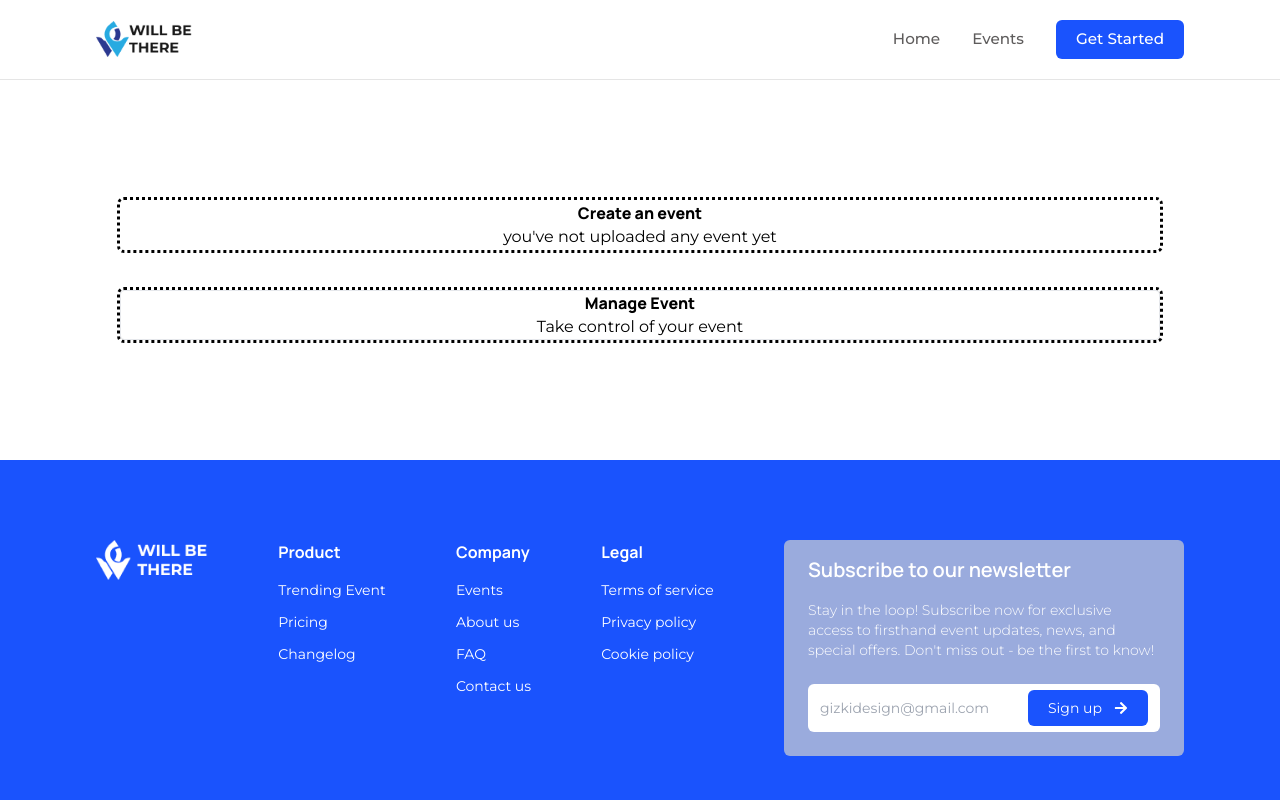
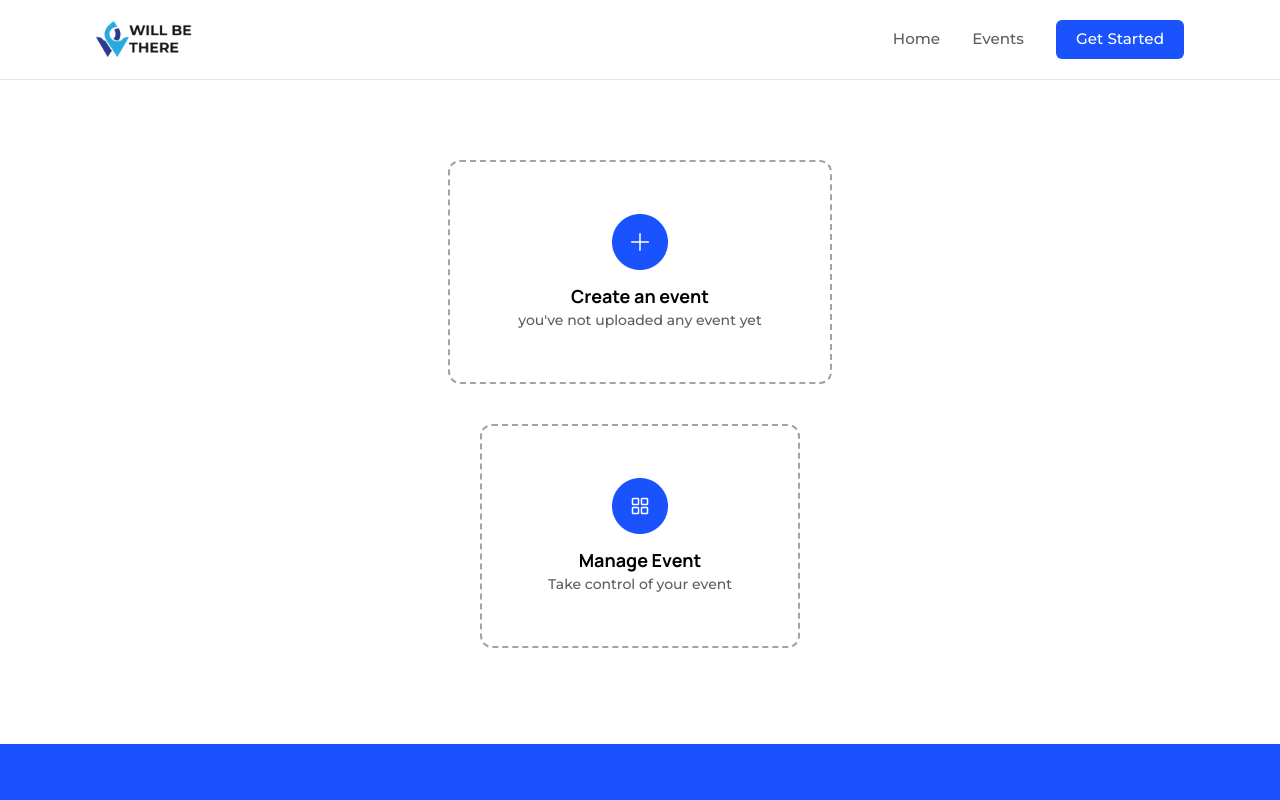
Before and after one commit to WILL-BE-THERE/WILL-BE-THERE, a React (Vite) app in the folder Frontend-React/: page /host in a window 1280 px wide. Shown: the top 800 px of the page. Built offline with nearby package versions, Linux system fonts and the light colour scheme.

Commit message:
styled the host page, edited the sign up page, and created the registration successful page. also added icons for the host page

```diff
--- /dev/null
+++ b/Frontend-React/src/components/RegistrationSuccessful.tsx
@@ -0,0 +1,29 @@
+import { Link } from 'react-router-dom'
+import successfulIcon from '../assets/successful-icon.png'
+
+const RegistrationSuccessful = () => {
+  return (
+    <div className="fixed top-0 left-0 h-screen w-screen bg-[#B5B5B5]/80 flex justify-center items-center z-50">
+      <div className="bg-white p-4 rounded-md h-[23rem] w-[20rem] flex flex-col items-center justify-center">
+        <div className="w-1/2 mb-5">
+          <img
+            src={successfulIcon}
+            alt="Icon for successful"
+            className="w-full"
+          />
+        </div>
+        <h1 className="text-xl font-semibold text-center mb-3">
+          Your account registration was successful
+        </h1>
+
+        <Link
+          to="/login"
+          className="w-fit py-2 px-6 mt-5 bg-blue-700 text-white rounded-md text-sm"
+        >
+          Login
+        </Link>
+      </div>
+    </div>
+  )
+}
+export default RegistrationSuccessful
--- a/Frontend-React/src/pages/HostPage.tsx
+++ b/Frontend-React/src/pages/HostPage.tsx
@@ -1,16 +1,30 @@
+import createEventIcon from '../assets/create-event-icon.png'
+import manageEventIcon from '../assets/manage-event-icon.png'
+
 const HostPage = () => {
   return (
-    <div className="items-center bg-white p-20">
-        <section className="border  border-white rounded outline-dotted m-10 text-center">
-            <h1 className="font-extrabold font-weight-800">Create an event</h1>
-            <p>you've not uploaded any event yet</p>
-        </section>
-        <section className="border  rounded outline-dotted m-10 text-center">
-            <h1 className="font-extrabold font-weight-800">Manage Event</h1>
-            <p>Take control of your event</p>
-        </section>
+    <div className="flex flex-col justify-center items-center bg-white pt-20 pb-24">
+      <section className="border-2 border-dashed border-neutral-400 rounded-xl text-center cursor-pointer flex flex-col items-center justify-center h-56 w-80 sm:w-96">
+        <div className="mb-3">
+          <img src={createEventIcon} alt="Create event icon" />
+        </div>
+        <h1 className="font-bold text-lg">Create an event</h1>
+        <p className="text-sm text-neutral-200 font-medium">
+          you've not uploaded any event yet
+        </p>
+      </section>
+
+      <section className="border-2 border-dashed border-neutral-400 rounded-xl text-center cursor-pointer flex flex-col items-center justify-center h-56 w-72 sm:w-80 mt-10">
+        <div className="mb-3">
+          <img src={manageEventIcon} alt="Manage event icon" />
+        </div>
+        <h1 className="font-bold text-lg">Manage Event</h1>
+        <p className="text-sm text-neutral-200 font-medium">
+          Take control of your event
+        </p>
+      </section>
     </div>
-  );
+  )
 }
 
-export default HostPage;
+export default HostPage
--- a/Frontend-React/src/pages/SignUpPage.tsx
+++ b/Frontend-React/src/pages/SignUpPage.tsx
@@ -7,6 +7,7 @@ import appleIcon from '../assets/apple-icon.png'
 import fbIcon from '../assets/fb-icon.png'
 import { FaRegEye, FaRegEyeSlash } from 'react-icons/fa6'
 import { ChangeEvent, FormEvent, useState } from 'react'
+import RegistrationSuccessful from '../components/RegistrationSuccessful'
 
 const SignUpPage = () => {
   const initialDetails = {
@@ -28,6 +29,7 @@ const SignUpPage = () => {
   const [userInfo, setUserInfo] = useState(initialDetails)
   const [errors, setErrors] = useState(false)
   const [passErrors, setPassErrors] = useState(false)
+  const [regSuccessFull, setRegSuccessful] = useState(false)
 
   const handleChange = (e: ChangeEvent<HTMLInputElement>) => {
     const { name, value } = e.target
@@ -46,8 +48,10 @@ const SignUpPage = () => {
       userInfo.lastName &&
       userInfo.password.match(passRegex) &&
       userInfo.confirmPassword.match(passRegex)
-    )
+    ) {
       setUserInfo(initialDetails)
+      setRegSuccessful(true)
+    }
 
     if (!emailRegex.test(userInfo.email)) {
       setErrors(true)
@@ -66,6 +70,8 @@ const SignUpPage = () => {
   }
 
   return (
+    <>
+      {regSuccessFull && <RegistrationSuccessful />}
       <section className="h-[50rem] w-full bg-white relative flex">
         <img
           src={shape1}
@@ -192,7 +198,8 @@ const SignUpPage = () => {
               className="flex flex-col gap-1 w-full"
             >
               <p className="flex gap-1 text-sm font-medium text-neutral-200">
-              Confirm Password <span className="text-red-600 font-bold">*</span>
+                Confirm Password{' '}
+                <span className="text-red-600 font-bold">*</span>
               </p>
               <aside className="relative flex">
                 <input
@@ -241,6 +248,7 @@ const SignUpPage = () => {
           </form>
         </div>
       </section>
+    </>
   )
 }
 export default SignUpPage
```
Also changed, not shown: Frontend-React/src/assets/create-event-icon.png (added), Frontend-React/src/assets/manage-event-icon.png (added). Lines whose indentation alone changed are shown as unchanged.
